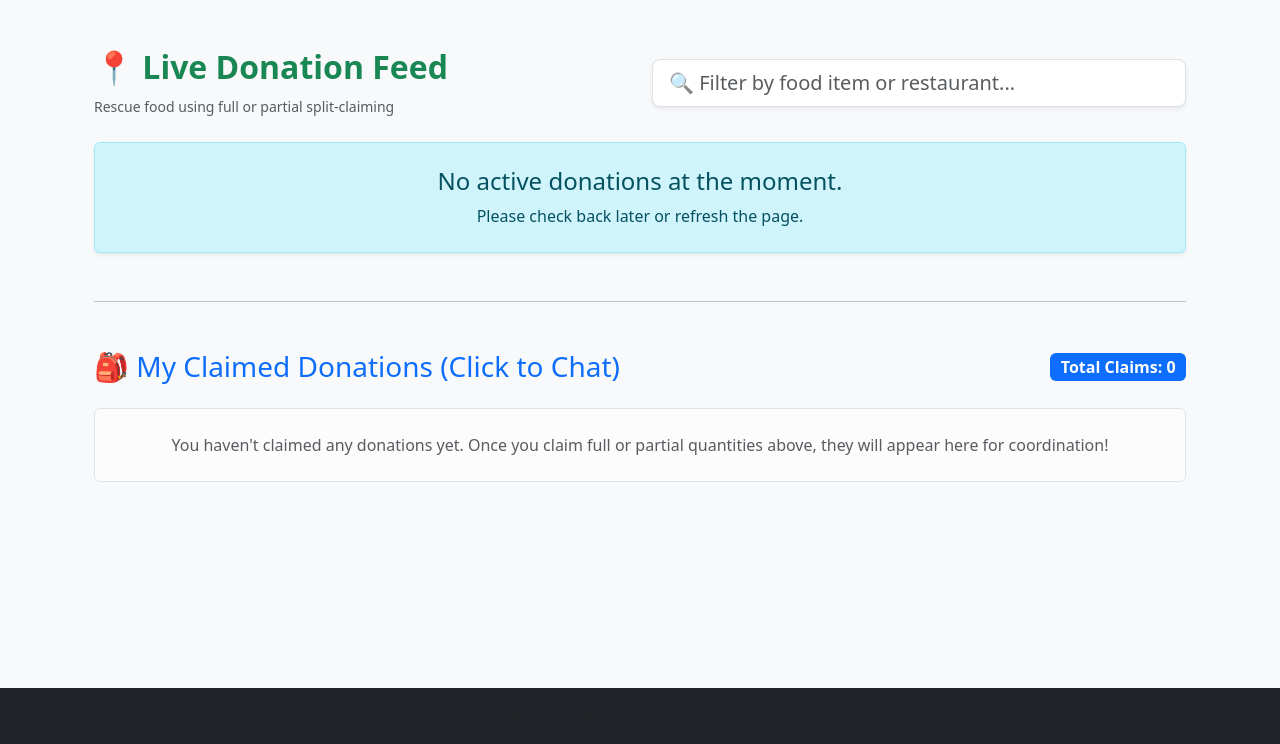
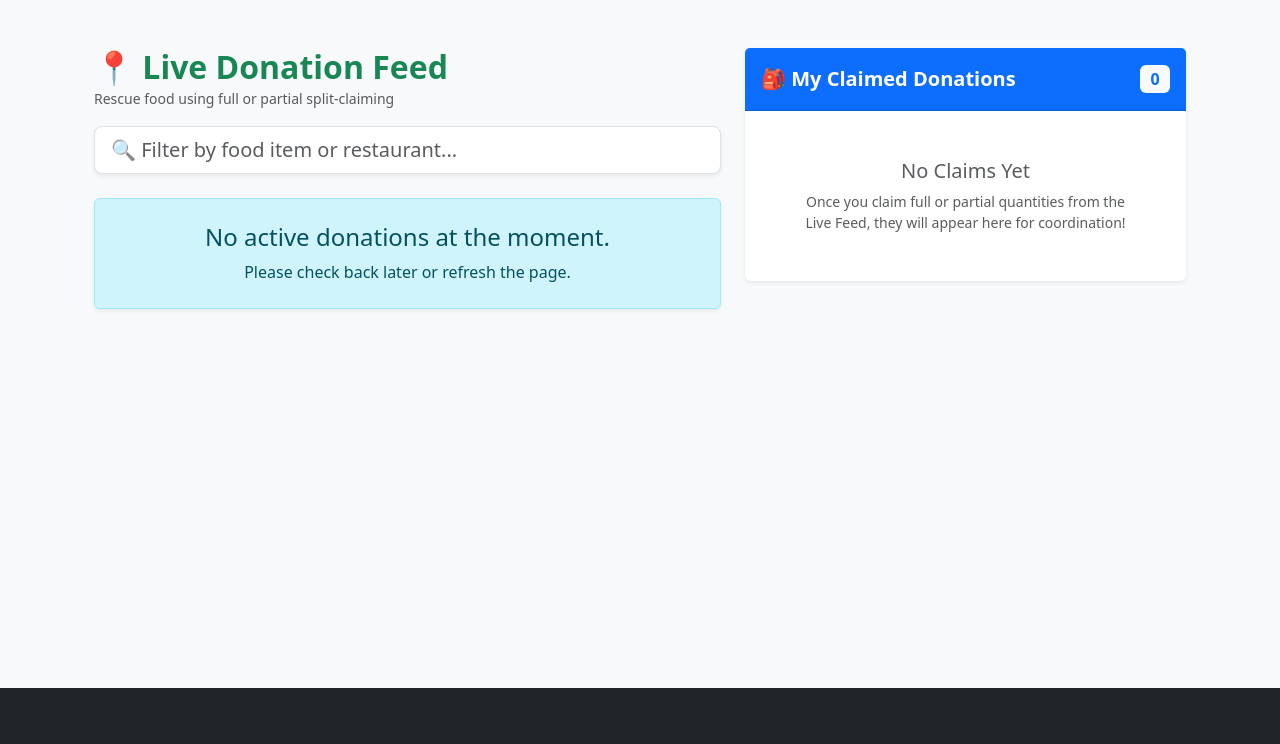
Before and after one commit to Vivekvib/FoodBridge, a Flask app: template templates/ngo.html in a window 1280 px wide. Shown: the part 56-800 px from the top of the page. Run offline with Flask 3, Linux system fonts and the light colour scheme; the template is opened without the code that fills it, so the values that code supplies are empty; some libraries are stand-ins or nearby versions.

Commit message:
Layout fix of ngo page

```diff
--- a/templates/ngo.html
+++ b/templates/ngo.html
@@ -1,17 +1,23 @@
 {% extends 'base.html' %}
 
 {% block content %}
-<div class="container mt-4">
-    <!-- Top Bar: Title & Live Filter Search -->
-    <div class="row mb-4 align-items-center">
-        <div class="col-md-6">
-            <h2 class="fw-bold text-success">📍 Live Donation Feed</h2>
+<div class="container-fluid mt-4">
+    <div class="row">
+
+        <!-- ========================================== -->
+        <!-- LEFT COLUMN: LIVE DONATION FEED (col-7)    -->
+        <!-- ========================================== -->
+        <div class="col-md-7 mb-4">
+
+            <!-- Top Bar: Title & Search -->
+            <div class="d-flex justify-content-between align-items-center mb-3">
+                <div>
+                    <h2 class="fw-bold text-success mb-0">📍 Live Donation Feed</h2>
                     <small class="text-muted">Rescue food using full or partial split-claiming</small>
                 </div>
-        <div class="col-md-6">
-            <input type="text" id="donationSearch" class="form-control form-control-lg shadow-sm" placeholder="🔍 Filter by food item or restaurant...">
             </div>
-    </div>
+
+            <input type="text" id="donationSearch" class="form-control form-control-lg shadow-sm mb-4" placeholder="🔍 Filter by food item or restaurant...">
 
             <!-- Active Food Rescue Feed -->
             {% if not donations %}
@@ -20,10 +26,9 @@
                     <p class="mb-0">Please check back later or refresh the page.</p>
                 </div>
             {% else %}
-        <div class="row" id="donationGrid">
+                <div id="donationGrid">
                     {% for donation in donations %}
-            <div class="col-md-6 mb-4 donation-col">
-                <div class="card h-100 shadow-sm donation-card border-start border-success border-4">
+                    <div class="card mb-4 shadow-sm donation-card border-start border-success border-4">
 
                         <!-- Card Header: Organization & Category Badge -->
                         <div class="card-header bg-transparent d-flex justify-content-between align-items-center">
@@ -34,8 +39,7 @@
                             <small class="text-muted">#{{ donation['id'] }}</small>
                         </div>
 
-                    <div class="card-body d-flex flex-column justify-content-between">
-                        <div>
+                        <div class="card-body">
                             <!-- Title & Total Available Quantity -->
                             <div class="d-flex justify-content-between align-items-start mb-2">
                                 <h4 class="card-title text-dark mb-0">{{ donation['food_item'] }}</h4>
@@ -73,10 +77,9 @@
                                     Calculating timer...
                                 </span>
                             </div>
-                        </div>
 
                             <!-- SMART CLAIM BAR (Split-Claiming Logic) -->
-                        <form action="{{ url_for('claim', id=donation['id']) }}" method="POST" class="mt-auto pt-2 border-top">
+                            <form action="{{ url_for('claim', id=donation['id']) }}" method="POST" class="mt-3 pt-3 border-top">
                                 <label class="form-label fw-semibold mb-1" style="font-size: 0.85rem;">
                                     🤝 Smart Claim Bar (Select Quantity to Rescue)
                                 </label>
@@ -93,38 +96,39 @@
                                     Tip: Claiming less than the total leaves the remaining balance live for other NGOs!
                                 </small>
                             </form>
-
                         </div>
 
                         <div class="card-footer text-muted small d-flex justify-content-between">
-                        <!-- Upgraded with 'server-time' class for JS translation -->
                             <span>Posted: <span class="server-time">{{ donation['created_at'] }}</span></span>
                             <span class="text-success fw-semibold">Live</span>
                         </div>
 
                     </div>
-            </div>
                     {% endfor %}
                 </div>
             {% endif %}
-
-    <hr class="my-5">
-
-    <!-- Rescued Claims & Chat Section -->
-    <div class="d-flex justify-content-between align-items-center mb-4">
-        <h3 class="text-primary mb-0">🎒 My Claimed Donations (Click to Chat)</h3>
-        <span class="badge bg-primary fs-6">Total Claims: {{ my_claims|length }}</span>
         </div>
 
-    <div class="row">
+        <!-- ========================================== -->
+        <!-- RIGHT COLUMN: MY CLAIMED DONATIONS (col-5) -->
+        <!-- ========================================== -->
+        <div class="col-md-5">
+            <div class="card shadow-sm border-0 sticky-top" style="top: 20px;">
+                <div class="card-header bg-primary text-white fw-bold d-flex justify-content-between align-items-center py-3">
+                    <span class="mb-0 fs-5">🎒 My Claimed Donations</span>
+                    <span class="badge bg-light text-primary fs-6">{{ my_claims|length }}</span>
+                </div>
+
+                <div class="card-body p-0">
+                    {% if my_claims and my_claims|length > 0 %}
+                        <div class="list-group list-group-flush">
                             {% for claim in my_claims %}
-        <div class="col-md-4 mb-3">
-            <div class="card border-primary shadow-sm h-100">
-                <div class="card-body d-flex flex-column justify-content-between">
+                            <div class="list-group-item p-3">
+                                <div class="d-flex justify-content-between align-items-start mb-2">
                                     <div>
-                        <div class="d-flex justify-content-between align-items-start mb-2">
-                            <h5 class="card-title text-primary mb-0">{{ claim['food_item'] }}</h5>
-                            <span class="badge bg-primary">{{ claim['quantity'] }} {{ claim['unit'] }}</span>
+                                        <h5 class="card-title text-primary mb-0 fw-bold">{{ claim['food_item'] }}</h5>
+                                        <span class="badge bg-primary mt-1">{{ claim['quantity'] }} {{ claim['unit'] }}</span>
+                                    </div>
                                 </div>
 
                                 <div class="bg-light p-2 rounded mb-3 text-muted" style="font-size: 0.85rem;">
@@ -133,25 +137,27 @@
                                     <div><strong>📦 Packaging:</strong> {{ claim['packaging_note'] }}</div>
                                 </div>
 
-                        <p class="card-text small text-muted mb-3">
-                            <!-- Upgraded with 'server-time' class for JS translation -->
-                            Claimed on: <span class="server-time">{{ claim['created_at'] }}</span>
-                        </p>
-                    </div>
-
-                    <a href="{{ url_for('chat', donation_id=claim['id']) }}" class="btn btn-primary w-100 mt-auto fw-bold">
-                        💬 Open Chat with Donor
+                                <div class="d-flex justify-content-between align-items-center mt-3">
+                                    <small class="text-muted" style="font-size: 0.75rem;">
+                                        Claimed on:<br><span class="server-time">{{ claim['created_at'] }}</span>
+                                    </small>
+                                    <a href="{{ url_for('chat', donation_id=claim['id']) }}" class="btn btn-sm btn-primary fw-bold">
+                                        💬 Chat with Donor
                                     </a>
                                 </div>
                             </div>
+                            {% endfor %}
                         </div>
                     {% else %}
-        <div class="col-12">
-            <div class="alert alert-light border text-center p-4 text-muted">
-                You haven't claimed any donations yet. Once you claim full or partial quantities above, they will appear here for coordination!
+                        <div class="p-5 text-center text-muted">
+                            <h5>No Claims Yet</h5>
+                            <p class="mb-0 small">Once you claim full or partial quantities from the Live Feed, they will appear here for coordination!</p>
+                        </div>
+                    {% endif %}
                 </div>
             </div>
-        {% endfor %}
+        </div>
+
     </div>
 </div>
 
@@ -199,7 +205,7 @@ document.addEventListener("DOMContentLoaded", function() {
                 utcString += 'Z';
             }
 
-            // Convert to user's exact local time (e.g., IST)
+            // Convert to user's exact local time
             const localDate = new Date(utcString);
 
             if (!isNaN(localDate)) {
```
Lines whose indentation alone changed are shown as unchanged.
